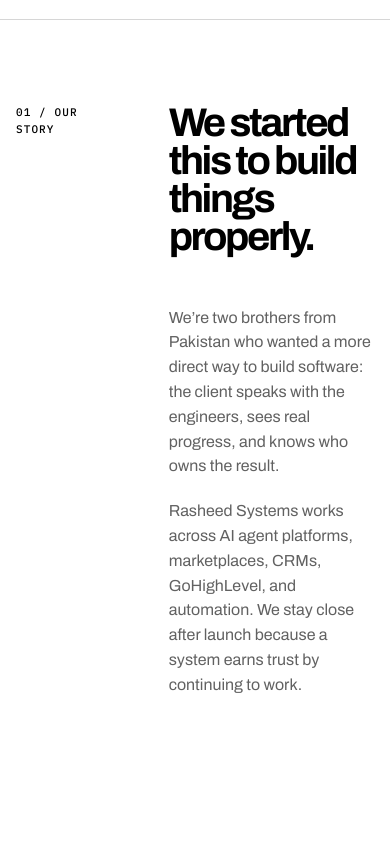
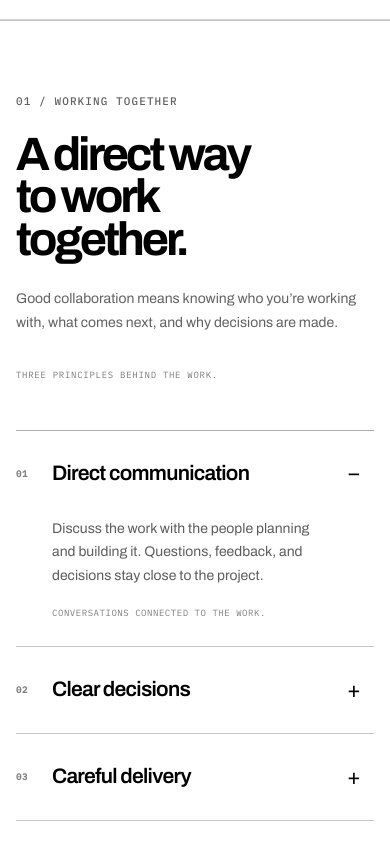
Before and after one commit to nasirwork919-dot/Rasheed-Systems, a Next.js app: page /about in a window 390 px wide. Shown: the part 1040-1884 px from the top of the page. Built offline with nearby package versions, Linux system fonts and the light colour scheme.

Commit message:
Add About working together section

```diff
--- a/app/about/page.tsx
+++ b/app/about/page.tsx
@@ -4,6 +4,7 @@
 import Footer from '@/components/Footer'
 import PageEffects from '@/components/PageEffects'
 import AboutHero from '@/components/AboutHero'
+import WorkingTogether from '@/components/WorkingTogether'
 import StudioTimeline from '@/components/StudioTimeline'
 
 export const metadata: Metadata = { title: 'About', description: 'Rasheed Systems is a founder-run software engineering studio operated by brothers Nasir and Zain Rasheed.' }
@@ -11,10 +12,10 @@
 export default function AboutPage() {
   return <><PageEffects /><Header /><main id="main-content" tabIndex={-1}>
     <AboutHero />
+    <WorkingTogether />
     <section className="story-section"><div className="wrap story-grid reveal"><span className="section-label">01 / Our story</span><h2>We started this to build things properly.</h2><div><p>We’re two brothers from Pakistan who wanted a more direct way to build software: the client speaks with the engineers, sees real progress, and knows who owns the result.</p><p>Rasheed Systems works across AI agent platforms, marketplaces, CRMs, GoHighLevel, and automation. We stay close after launch because a system earns trust by continuing to work.</p></div></div></section>
     <section className="timeline-section"><div className="wrap"><div className="section-heading reveal"><span className="section-label">02 / Working timeline</span><h2>One continuous loop.</h2><p>The studio is organized around ownership, not handoffs.</p></div><StudioTimeline /></div></section>
     <section className="people-section"><div className="wrap"><span className="section-label reveal">03 / The builders</span><div className="people-list"><article className="reveal"><span>Nasir Ali Rasheed</span><h2>Founder · Technical Lead</h2><p>Full-stack engineer leading architecture, AI systems, GoHighLevel work, and delivery across every build.</p></article><article className="reveal"><span>Zain Ali Rasheed</span><h2>Co-founder · Developer</h2><p>Building alongside Nasir on development and growth—the second half of the studio’s direct, founder-led model.</p></article></div></div></section>
-    <section className="principles-section"><div className="wrap"><div className="section-heading reveal"><span className="section-label">04 / Principles</span><h2>Four rules we keep.</h2></div><ol className="principles-list reveal"><li><span>01</span><strong>Ship real things</strong><p>Working software beats a perfect presentation.</p></li><li><span>02</span><strong>Say it straight</strong><p>Clear constraints create better decisions.</p></li><li><span>03</span><strong>Build to last</strong><p>The system should survive life after launch.</p></li><li><span>04</span><strong>Stay close</strong><p>Fewer layers, more ownership.</p></li></ol></div></section>
     <section className="contact-ending"><div className="wrap reveal"><span className="section-label">Work directly with us</span><h2>Let’s build something useful.</h2><Link className="button primary" href="/contact">Start a project <span>↗</span></Link></div></section>
   </main><Footer /></>
 }
--- a/app/globals.css
+++ b/app/globals.css
@@ -91,7 +91,7 @@
 .footer-wordmark span { display: block; }
 .footer-base { display: flex; justify-content: space-between; gap: 24px; padding-top: 20px; border-top: 1px solid rgba(255,255,255,.24); color: rgba(255,255,255,.66); font-family: var(--mono); font-size: 9px; letter-spacing: .06em; text-transform: uppercase; }
 .footer-base a { color: #ffffff; }
-.site-footer :focus-visible,.mobile-menu :focus-visible,.service-rail :focus-visible,.technology-section :focus-visible,.archive-section :focus-visible,.principles-section :focus-visible,.home-hero-sequence :focus-visible { outline-color: #ffffff; }
+.site-footer :focus-visible,.mobile-menu :focus-visible,.service-rail :focus-visible,.technology-section :focus-visible,.archive-section :focus-visible,.home-hero-sequence :focus-visible { outline-color: #ffffff; }
 @supports (animation-timeline: view()) {
   .footer-wordmark { animation: footerWordmarkReveal .65s var(--ease) both; animation-timeline: view(); animation-range: entry 10% entry 72%; }
 }
@@ -107,7 +107,7 @@
 .section-heading { display: grid; grid-template-columns: 1fr 2fr 1fr; gap: 48px; align-items: flex-end; padding-bottom: 42px; }
 .section-heading h2 { font-size: clamp(36px, 5vw, 68px); line-height: .96; letter-spacing: -.058em; }
 .section-heading p { color: var(--muted); font-size: 14px; }
-.proof-section, .process-preview, .process-section, .story-section, .timeline-section, .people-section, .principles-section, .archive-section, .case-story, .case-gallery-section, .contact-main { padding: 120px 0; }
+.proof-section, .process-preview, .process-section, .story-section, .timeline-section, .people-section, .archive-section, .case-story, .case-gallery-section, .contact-main { padding: 120px 0; }
 .reveal { opacity: 0; transform: translateY(26px); transition: opacity .7s var(--ease), transform .7s var(--ease); }
 .reveal.in { opacity: 1; transform: none; }
 
@@ -176,7 +176,7 @@
 .home-faq-contact { display: inline-flex; grid-column: 1; grid-row: 2; align-self: end; justify-self: start; gap: 8px; padding-bottom: 5px; border-bottom: 1px solid currentColor; color: var(--ink); font-family: var(--mono); font-size: 10px; letter-spacing: .06em; line-height: 1.5; text-transform: uppercase; }
 .home-faq-contact:focus-visible { outline: 2px solid var(--ink); outline-offset: 4px; }
 .services-intro { padding: 120px 0 28px; background: var(--ink); color: white; }
-.services-intro .section-label,.service-rail .chapter-number,.technology-section .section-label,.archive-section .section-label,.principles-section .section-label,.principles-list li > span { color: #ffffff; }
+.services-intro .section-label,.service-rail .chapter-number,.technology-section .section-label,.archive-section .section-label { color: #ffffff; }
 .services-intro .section-heading p { color: rgba(255,255,255,.68); }
 .service-rail { position: relative; height: 350vh; background: var(--ink); color: white; }
 .service-rail.compact { height: 280vh; }
@@ -608,13 +608,6 @@
 .people-list article > span { color: var(--signal); font-family: var(--mono); font-size: 11px; text-transform: uppercase; }
 .people-list h2 { font-size: clamp(32px, 4vw, 54px); line-height: .95; letter-spacing: -.055em; }
 .people-list p { color: var(--muted); }
-.principles-section { background: var(--ink); color: white; }
-.principles-list { list-style: none; border-top: 1px solid rgba(255,255,255,.28); }
-.principles-list li { display: grid; grid-template-columns: 80px 1fr 1fr; gap: 30px; align-items: center; padding: 28px 0; border-bottom: 1px solid rgba(255,255,255,.28); }
-.principles-list li > span { color: var(--signal); font-family: var(--mono); font-size: 10px; }
-.principles-list strong { font-size: 26px; }
-.principles-list p { color: rgba(255,255,255,.68); }
-
 /* Case study */
 .case-hero { padding: calc(var(--header) + 70px) 0 54px; }
 .case-hero .line-link { margin-bottom: 60px; }
@@ -749,7 +742,7 @@
   .home-service-preview { margin: 24px 0 34px; padding: 0 0 30px; }
   .home-service-preview figcaption { padding-top: 18px; }
   .home-services-footer { align-items: flex-start; margin-top: 36px; }
-  .proof-section, .process-preview, .process-section, .story-section, .timeline-section, .people-section, .principles-section, .archive-section, .case-story, .case-gallery-section, .contact-main { padding: 84px 0; }
+  .proof-section, .process-preview, .process-section, .story-section, .timeline-section, .people-section, .archive-section, .case-story, .case-gallery-section, .contact-main { padding: 84px 0; }
   .section-heading { grid-template-columns: 1fr; gap: 22px; }.section-heading p { grid-column: 1; }.section-heading { padding-bottom: 30px; }
   .selected-section { padding: 76px 0 40px; }
   .project-wordmark-intro { grid-template-columns: 1fr; gap: 22px; padding-bottom: 48px; }
@@ -821,7 +814,7 @@
   .work-project { padding-bottom: 30px; }
   .work-project-copy h3 { font-size: clamp(32px,8vw,42px); }
   .archive-row { grid-template-columns: 34px 1fr auto; }.archive-row > span:nth-child(3), .archive-row > span:nth-child(4) { display: none; }
-  .about-hero { min-height: 780px; }.about-hero-copy h1 { font-size: clamp(56px, 16vw, 100px); }.studio-timeline { grid-template-columns: 1fr 1fr; }.studio-timeline li:nth-child(2) { border-right: 1px solid var(--line); }.people-list article { grid-template-columns: 1fr; gap: 18px; }.principles-list li { grid-template-columns: 45px 1fr; }.principles-list p { grid-column: 2; }
+  .about-hero { min-height: 780px; }.about-hero-copy h1 { font-size: clamp(56px, 16vw, 100px); }.studio-timeline { grid-template-columns: 1fr 1fr; }.studio-timeline li:nth-child(2) { border-right: 1px solid var(--line); }.people-list article { grid-template-columns: 1fr; gap: 18px; }
   .case-layout { grid-template-columns: 1fr; gap: 40px; }.case-nav { position: static; display: grid; grid-template-columns: repeat(2,1fr); }.case-nav span { grid-column: 1 / -1; }.gallery-grid { grid-template-columns: 1fr; }.lightbox { grid-template-columns: 46px 1fr 46px; padding: 10px; }
   .gallery-item:nth-child(n) { grid-column:1; }.gallery-item:nth-child(n) .gallery-image { aspect-ratio:16/10; }.case-workflow { grid-template-columns:1fr 1fr; }.case-workflow > div { border-bottom:1px solid var(--line); }.case-workflow i { display:none; }
   .contact-layout { grid-template-columns: 1fr; gap: 60px; }.contact-details { position: static; }
@@ -992,6 +985,26 @@
 .about-hero-principles ul { display: grid; grid-template-columns: repeat(3,minmax(0,1fr)); gap: 32px; list-style: none; }
 .about-hero-principles li { font-size: clamp(19px,2vw,28px); font-weight: 600; letter-spacing: -.035em; }
 .about-hero-location { display: flex; justify-content: space-between; gap: 28px; padding: 22px 0 34px; border-top: 1px solid rgba(0,0,0,.16); color: rgba(0,0,0,.58); font-family: var(--mono); font-size: 9px; letter-spacing: .08em; text-transform: uppercase; }
+.about-working { padding: 112px 0; border-top: 1px solid rgba(0,0,0,.24); background: #ffffff; color: #000000; }
+.about-working-layout { display: grid; grid-template-columns: minmax(300px,.83fr) minmax(0,1fr); gap: clamp(64px,8vw,124px); align-items: start; }
+.about-working-intro .section-label { display: block; color: rgba(0,0,0,.62); }
+.about-working-intro h2 { max-width: 10.5ch; margin-top: 28px; font-size: clamp(52px,5.8vw,80px); line-height: .91; letter-spacing: -.067em; }
+.about-working-intro > p { max-width: 42ch; margin-top: 32px; color: rgba(0,0,0,.62); font-size: 15px; line-height: 1.65; }
+.about-working-note { display: block; margin-top: 42px; color: rgba(0,0,0,.52); font-family: var(--mono); font-size: 9px; letter-spacing: .08em; text-transform: uppercase; }
+.about-working-list { border-top: 1px solid rgba(0,0,0,.32); }
+.about-working-item { border-bottom: 1px solid rgba(0,0,0,.22); }
+.about-working-item h3 { font-size: inherit; }
+.about-working-item button { display: grid; width: 100%; min-height: 96px; grid-template-columns: 44px minmax(0,1fr) 44px; align-items: center; padding: 0; border: 0; background: transparent; text-align: left; cursor: pointer; }
+.about-working-item button > span { color: rgba(0,0,0,.5); font-family: var(--mono); font-size: 9px; letter-spacing: .08em; }
+.about-working-item button strong { padding: 24px 18px 24px 0; font-size: clamp(21px,2vw,28px); font-weight: 600; line-height: 1.2; letter-spacing: -.035em; }
+.about-working-item button i { display: grid; width: 44px; height: 44px; place-items: center; font-size: 22px; font-style: normal; font-weight: 400; }
+.about-working-item button:focus-visible { outline: 2px solid #000000; outline-offset: -3px; }
+.about-working-panel { display: grid; grid-template-rows: 0fr; visibility: hidden; transition: grid-template-rows .22s var(--ease), visibility 0s linear .22s; }
+.about-working-panel > div { overflow: hidden; }
+.about-working-panel p { max-width: 64ch; padding: 0 44px 0 44px; color: rgba(0,0,0,.64); font-size: 14px; line-height: 1.7; }
+.about-working-panel span { display: block; padding: 0 44px 0 44px; color: rgba(0,0,0,.5); font-family: var(--mono); font-size: 9px; letter-spacing: .06em; text-transform: uppercase; transition: padding-bottom .22s var(--ease); }
+.about-working-item[data-open="true"] .about-working-panel { grid-template-rows: 1fr; visibility: visible; transition: grid-template-rows .22s var(--ease), visibility 0s; }
+.about-working-item[data-open="true"] .about-working-panel span { padding-top: 18px; padding-bottom: 30px; }
 
 .timeline-experience { display:grid; grid-template-columns:1fr 1fr; gap:70px; align-items:start; }
 .timeline-copy { position:relative; list-style:none; }
@@ -1017,6 +1030,10 @@
   .about-hero-main { grid-template-columns: 1fr; gap: 68px; align-items: start; }
   .about-hero-intro h1 { font-size: clamp(62px,14vw,88px); }
   .about-hero-principles { margin-top: 72px; }
+  .about-working { padding: 84px 0; }
+  .about-working-layout { grid-template-columns: 1fr; gap: 58px; }
+  .about-working-intro h2 { max-width: 11ch; }
+  .about-working-intro > p { max-width: 48ch; }
   .timeline-experience { grid-template-columns:1fr; gap:0; }
   .timeline-copy li { min-height:330px; }
   .timeline-visual { position:relative; top:auto; min-height:430px; }
@@ -1035,6 +1052,16 @@
   .about-hero-principles li { padding: 16px 0; border-bottom: 1px solid rgba(0,0,0,.14); font-size: 21px; }
   .about-hero-principles li:last-child { border-bottom: 0; }
   .about-hero-location { align-items: flex-start; flex-direction: column; gap: 5px; padding-bottom: 28px; }
+  .about-working { padding: 72px 0; }
+  .about-working-layout { gap: 48px; }
+  .about-working-intro h2 { margin-top: 24px; font-size: clamp(43px,12vw,56px); }
+  .about-working-intro > p { margin-top: 26px; font-size: 14px; }
+  .about-working-note { margin-top: 34px; }
+  .about-working-item button { min-height: 86px; grid-template-columns: 36px minmax(0,1fr) 40px; }
+  .about-working-item button strong { padding-right: 10px; font-size: 21px; }
+  .about-working-item button i { width: 40px; }
+  .about-working-panel p,.about-working-panel span { padding-right: 40px; padding-left: 36px; }
+  .about-working-item[data-open="true"] .about-working-panel span { padding-bottom: 26px; }
 }
 @media(prefers-reduced-motion:reduce){
   .timeline-copy li { min-height:260px; color:var(--ink); }
--- /dev/null
+++ b/components/WorkingTogether.tsx
@@ -0,0 +1,62 @@
+'use client'
+
+import { useState } from 'react'
+
+const principles = [
+  {
+    title: 'Direct communication',
+    description: 'Discuss the work with the people planning and building it. Questions, feedback, and decisions stay close to the project.',
+    support: 'Conversations connected to the work.',
+  },
+  {
+    title: 'Clear decisions',
+    description: 'Agree on the scope, priorities, and next steps before moving forward. When requirements change, discuss the options and their effect on the plan.',
+    support: 'A clear reason behind the next step.',
+  },
+  {
+    title: 'Careful delivery',
+    description: 'Build in reviewable stages, test the important paths, and prepare a clear handover. Documentation and any ongoing support are agreed as part of the project.',
+    support: 'Attention through build, review, and handover.',
+  },
+] as const
+
+export default function WorkingTogether() {
+  const [openIndex, setOpenIndex] = useState<number | null>(0)
+
+  return (
+    <section className="about-working" aria-labelledby="about-working-title">
+      <div className="wrap about-working-layout">
+        <div className="about-working-intro reveal">
+          <span className="section-label">01 / WORKING TOGETHER</span>
+          <h2 id="about-working-title">A direct way<br />to work together.</h2>
+          <p>Good collaboration means knowing who you’re working with, what comes next, and why decisions are made.</p>
+          <span className="about-working-note">Three principles behind the work.</span>
+        </div>
+
+        <div className="about-working-list">
+          {principles.map((principle, index) => {
+            const isOpen = openIndex === index
+            const number = String(index + 1).padStart(2, '0')
+            const buttonId = `working-principle-${number}`
+            const panelId = `working-principle-panel-${number}`
+
+            return (
+              <article className="about-working-item" data-open={isOpen} key={principle.title}>
+                <h3>
+                  <button id={buttonId} type="button" aria-expanded={isOpen} aria-controls={panelId} onClick={() => setOpenIndex(isOpen ? null : index)}>
+                    <span>{number}</span>
+                    <strong>{principle.title}</strong>
+                    <i aria-hidden="true">{isOpen ? '−' : '+'}</i>
+                  </button>
+                </h3>
+                <div id={panelId} className="about-working-panel" role="region" aria-labelledby={buttonId} aria-hidden={!isOpen}>
+                  <div><p>{principle.description}</p><span>{principle.support}</span></div>
+                </div>
+              </article>
+            )
+          })}
+        </div>
+      </div>
+    </section>
+  )
+}
```
